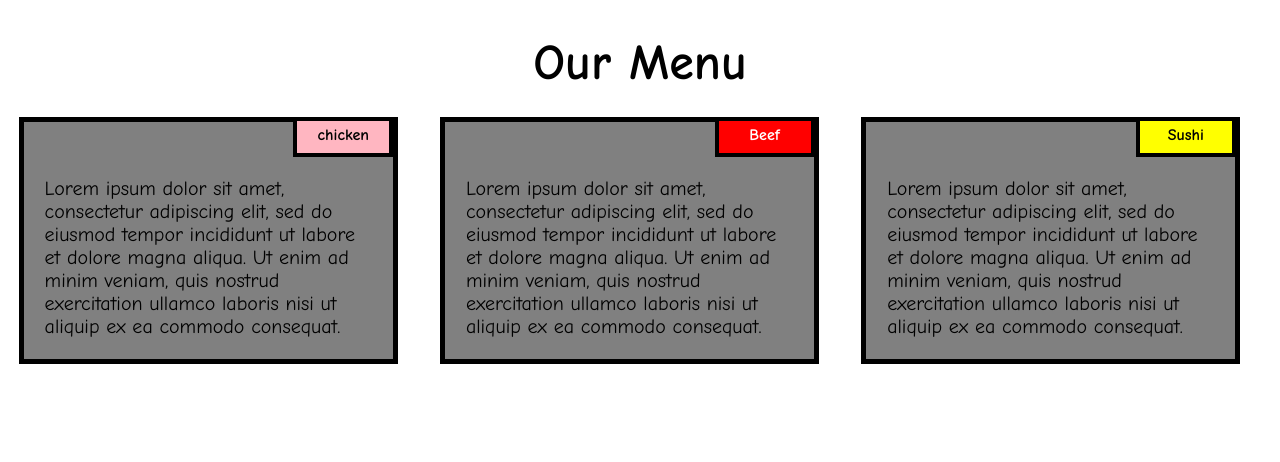
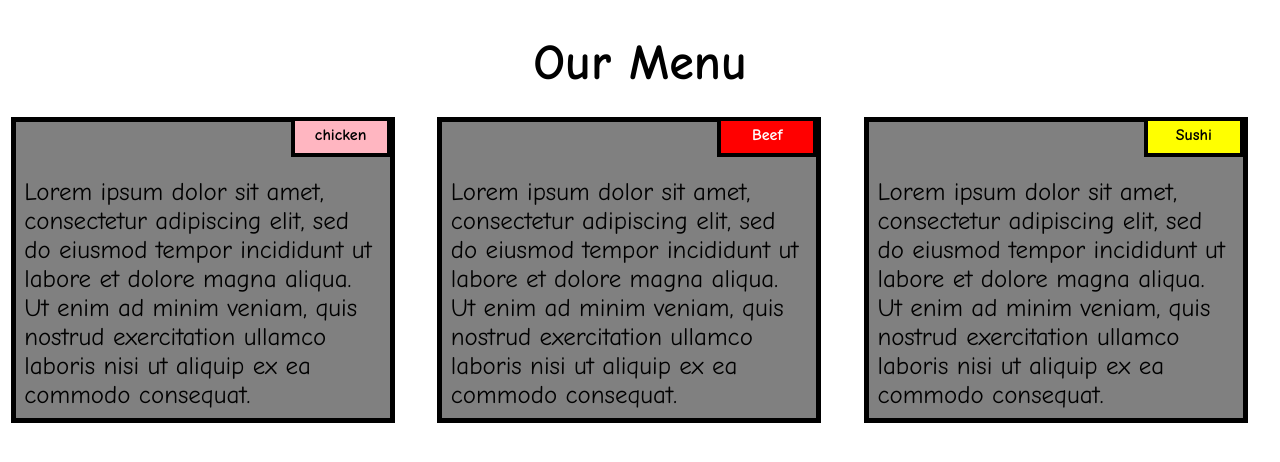
Before and after one commit to Joeluke96/HTML-CSS-and-Javascript-for-Web-Developers-by-Johns-Hopkins-University, a plain HTML site: page Assignments/Module 1/index.html in a window 1280 px wide. Drawn offline with Linux system fonts and the light colour scheme.

Commit message:
mod2 assignment completed

```diff
--- a/Assignments/Module 1/index.html
+++ b/Assignments/Module 1/index.html
@@ -24,7 +24,7 @@
   </div>
 </div>
 
-<div class="col-lg-4 col-md-6 col-sm-12">
+<div class="col-lg-4 col-md-12 col-sm-12">
     <div class="box">
         <p class="box-name food3">Sushi</p>
     <p class="content">Lorem ipsum dolor sit amet, consectetur adipiscing elit, sed do eiusmod tempor incididunt ut labore et dolore magna aliqua. Ut enim ad minim veniam, quis nostrud exercitation ullamco laboris nisi ut aliquip ex ea commodo consequat. </p>
--- a/Assignments/Module 1/styles.css
+++ b/Assignments/Module 1/styles.css
@@ -4,6 +4,8 @@
 }
 
 body{
+  margin: 0;
+  padding: 0;
   font-family: "Comic Sans MS", cursive, sans-serif;
   background-color: white;
 }
@@ -46,8 +48,8 @@
   height: auto;
   margin: 2.5%;
   color: black;
-  font-size: 20px;
-  padding: 5%;
+  font-size: 25px;
+  padding: 2%;
   padding-top: 55px;
   background-color: gray;
 
@@ -56,7 +58,6 @@
 .food1 {
   background-color: #FFB6C1;
 }
-
 .food2 {
   color: white;
   background-color: #FF0000;
```
